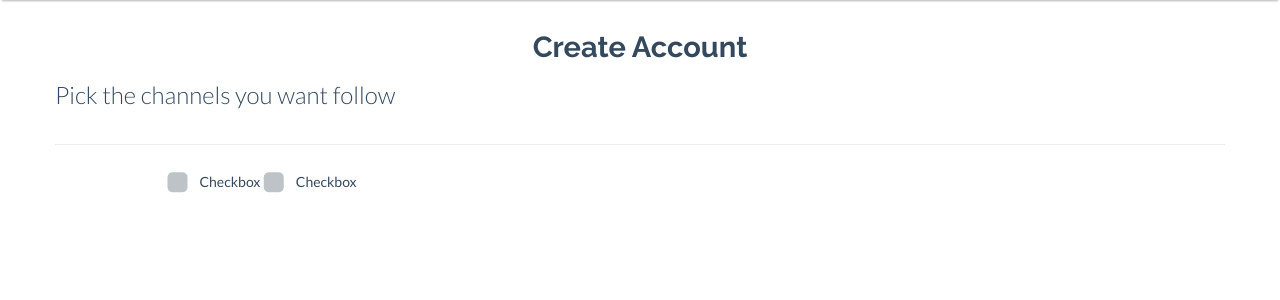
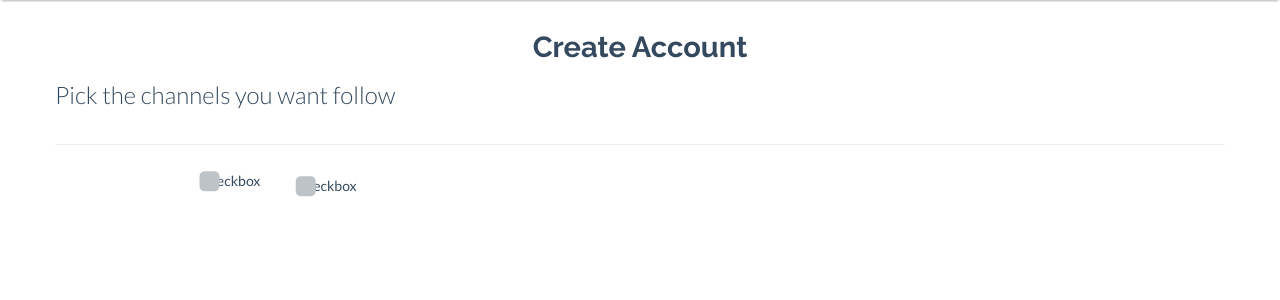
Before and after one commit to Getmrahul/teameme, a Flask app: template templates/join.html in a window 1280 px wide. Shown: the part 53-353 px from the top of the page. Run offline with Flask 2, Linux system fonts and the light colour scheme; the template is opened without the code that fills it: most values are stand-ins (such as "Sample title", 1, 10 or a date in 2020); some libraries are stand-ins or nearby versions.

Commit message:
UI update

```diff
--- a/templates/join.html
+++ b/templates/join.html
@@ -59,15 +59,15 @@
             <div class="col-md-1"></div>
             <div class="col-md-10">
                 <form class="form-inline" role="form">
-                    <div class="form-group">
+                    <div class="checkbox">
                         <label class="checkbox" for="checkbox1">
                             <input type="checkbox" value="" id="checkbox1" data-toggle="checkbox" class="custom-checkbox"><span class="icons"><span class="icon-unchecked"></span><span class="icon-checked"></span></span>
                             Checkbox
                         </label>
                     </div>
-                    <div class="form-group">
-                        <label class="checkbox" for="checkbox1">
-                            <input type="checkbox" value="" id="checkbox1" data-toggle="checkbox" class="custom-checkbox"><span class="icons"><span class="icon-unchecked"></span><span class="icon-checked"></span></span>
+                    <div class="checkbox">
+                        <label class="checkbox" for="checkbox2">
+                            <input type="checkbox" value="" id="checkbox2" data-toggle="checkbox" class="custom-checkbox"><span class="icons"><span class="icon-unchecked"></span><span class="icon-checked"></span></span>
                             Checkbox
                         </label>
                     </div>
```
